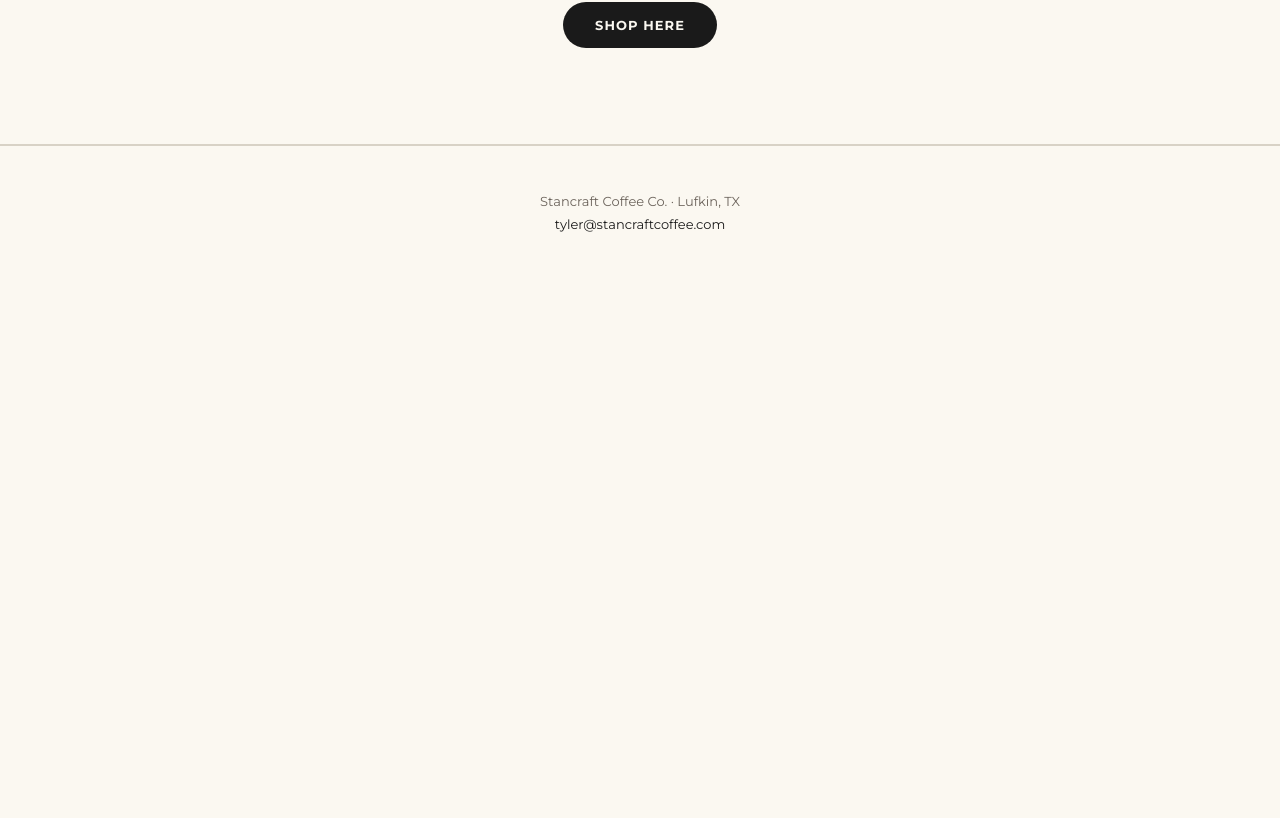
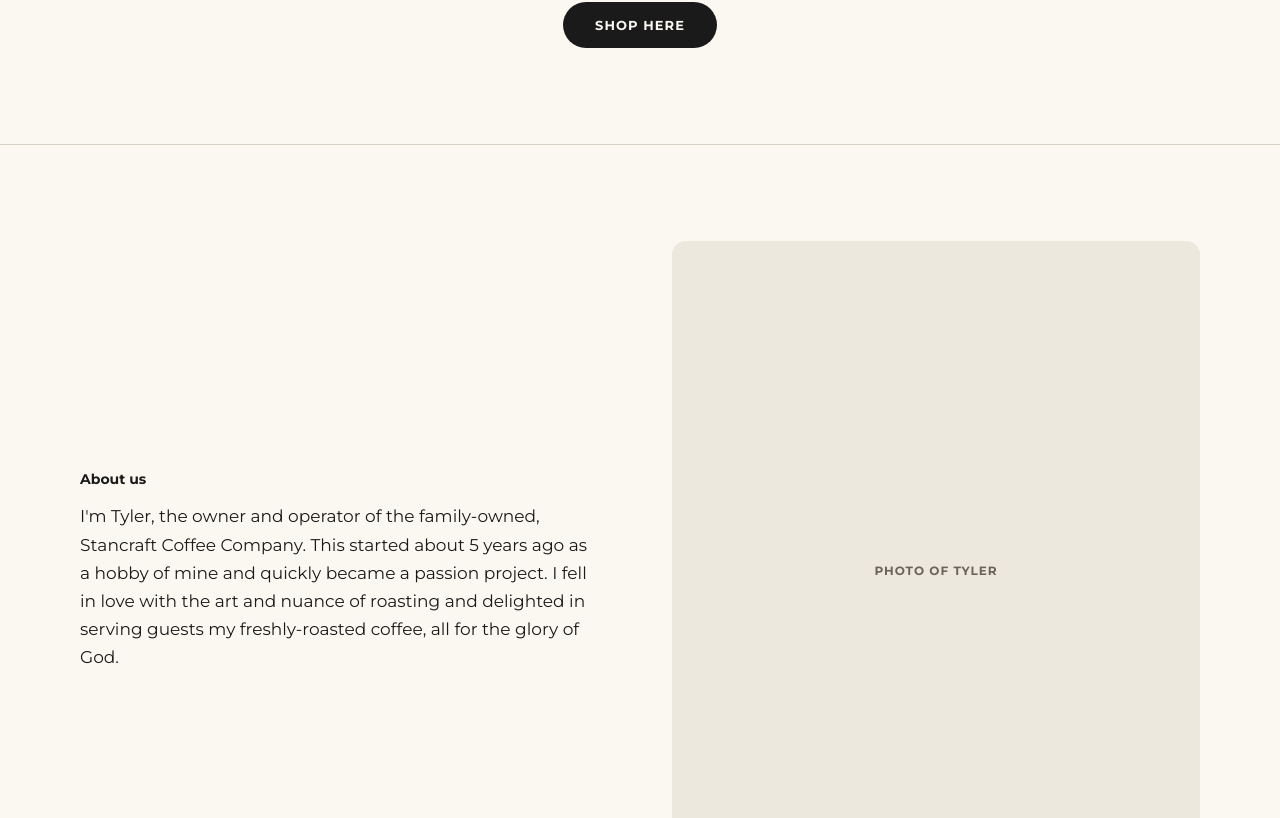
Before and after one commit to outlawcam/coffee, a React (Vite) app: page / in a window 1280 px wide. Shown: the part 322-1140 px from the top of the page. Before the commit the page ends 800 px from the top, so only its background shows below. Built offline with nearby package versions, Linux system fonts and the light colour scheme.

Commit message:
Add About section with FPO portrait

```diff
--- /dev/null
+++ b/src/sections/About.jsx
@@ -0,0 +1,23 @@
+// About — bio copy left, portrait right. Collapses to one column at 860px.
+import React from 'react';
+import { Section } from '../components/Section.jsx';
+import { Figure } from '../components/Figure.jsx';
+
+export function About() {
+  return (
+    <Section id="about">
+      <div className="split-2">
+        <div>
+          <h2 style={{ fontWeight: 700, fontSize: 14, margin: '0 0 14px', color: 'var(--ink-900)' }}>About us</h2>
+          <p style={{ fontSize: 17, lineHeight: 1.65, margin: 0, maxWidth: '46ch', color: 'var(--ink-900)' }}>
+            I'm Tyler, the owner and operator of the family-owned, Stancraft Coffee Company. This started
+            about 5 years ago as a hobby of mine and quickly became a passion project. I fell in love with
+            the art and nuance of roasting and delighted in serving guests my freshly-roasted coffee, all
+            for the glory of God.
+          </p>
+        </div>
+        <Figure label="Photo of Tyler" ratio="4 / 5" />
+      </div>
+    </Section>
+  );
+}
--- a/src/sections/App.jsx
+++ b/src/sections/App.jsx
@@ -1,7 +1,7 @@
 import React from 'react';
 import { Intro } from './Intro.jsx';
 import { Footer } from './Footer.jsx';
-// import { About } from './About.jsx';       // Task 4
+import { About } from './About.jsx';
 // import { Inquiry } from './Inquiry.jsx';   // Task 5
 // import { Coffees } from './Coffees.jsx';   // Task 6
 
@@ -9,7 +9,7 @@
   return (
     <div style={{ fontFamily: 'var(--font-body)', background: 'var(--paper-100)', color: 'var(--ink-900)' }}>
       <Intro />
-      {/* <About /> */}
+      <About />
       {/* <Inquiry /> */}
       {/* <Coffees /> */}
       <Footer />
--- a/src/tokens/palette-minimal.css
+++ b/src/tokens/palette-minimal.css
@@ -40,3 +40,15 @@
 @media (max-width: 860px) {
   :root { --sect-pad-y: 64px; --sect-pad-x: 22px; }
 }
+
+/* Two-column section split — collapses below 860px. */
+.split-2 {
+  display: grid;
+  grid-template-columns: 1fr 1fr;
+  gap: 64px;
+  align-items: center;
+}
+
+@media (max-width: 860px) {
+  .split-2 { grid-template-columns: 1fr; gap: 36px; }
+}
```
